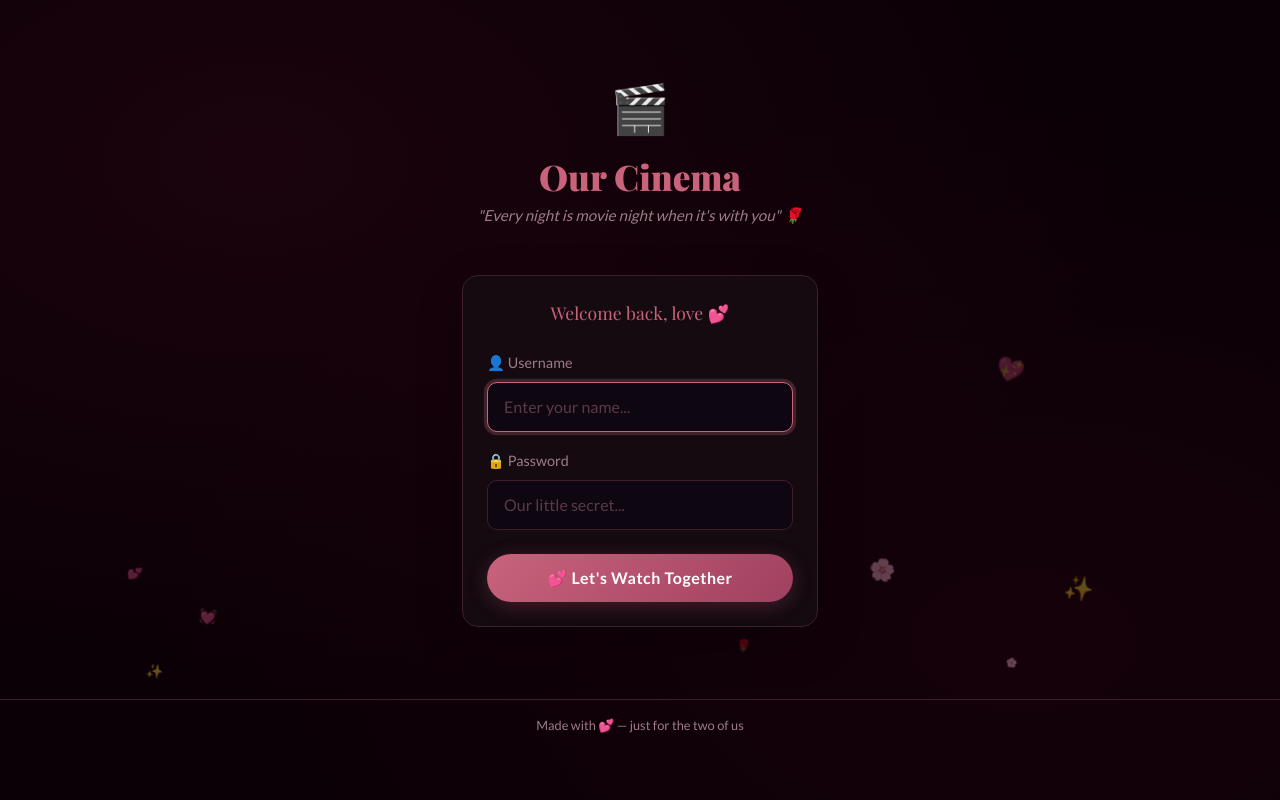
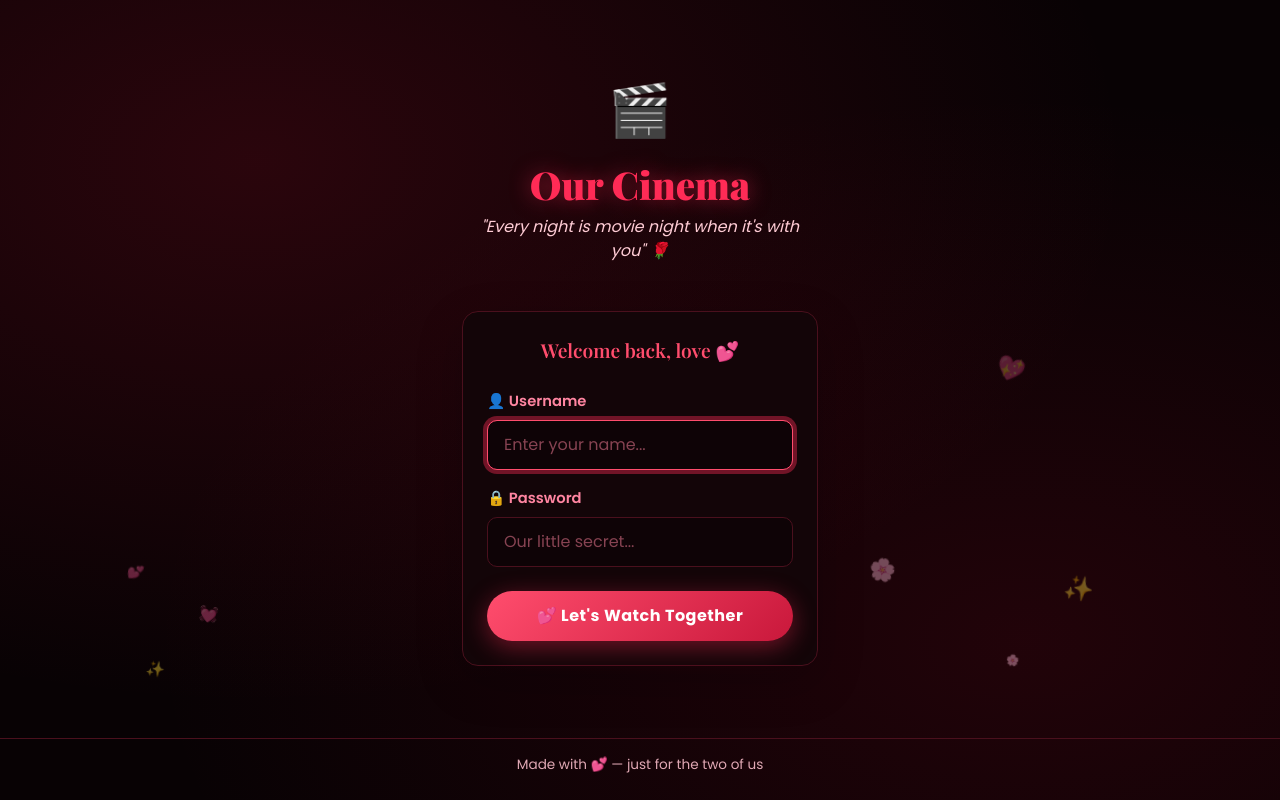
Before and after one commit to akunbaru33/amiflux, a Flask app: page / in a window 1280 px wide. Run offline with Flask 3, Linux system fonts and the light colour scheme.

Commit message:
style: upgrade to vibrant crimson red fonts and glowing romantic accents

```diff
--- a/templates/base.html
+++ b/templates/base.html
@@ -5,19 +5,21 @@
     <meta name="viewport" content="width=device-width, initial-scale=1.0">
     <title>{% block title %}Our Cinema 💕{% endblock %}</title>
     <link href="https://cdn.jsdelivr.net/npm/bootstrap@5.3.3/dist/css/bootstrap.min.css" rel="stylesheet">
-    <link href="https://fonts.googleapis.com/css2?family=Playfair+Display:wght@400;700;900&family=Lato:wght@300;400;700&display=swap" rel="stylesheet">
+    <link href="https://fonts.googleapis.com/css2?family=Playfair+Display:wght@600;700;900&family=Poppins:wght@300;400;600;700&display=swap" rel="stylesheet">
     <style>
         :root {
-            --rose:      #c9637c;
-            --rose-dark: #a04060;
-            --rose-deep: #7a1f3a;
-            --rose-glow: rgba(201,99,124,0.25);
-            --bg:        #0a0006;
-            --card:      #140a10;
-            --card2:     #1e1018;
-            --border:    #3d1f2a;
-            --text:      #f0dde6;
-            --muted:     #9e7b8a;
+            --rose:        #ff2b56;        /* Vivid romantic crimson red */
+            --rose-bright: #ff4d6d;        /* Bright passion red */
+            --rose-dark:   #c9183b;        /* Rich ruby red */
+            --rose-deep:   #800f2f;        /* Deep romantic velvet red */
+            --rose-glow:   rgba(255, 43, 86, 0.4);
+            --bg:          #080204;
+            --card:        #130508;
+            --card2:       #1d080e;
+            --border:      #4a101d;
+            --text:        #ffffff;
+            --text-red:    #ff3366;
+            --muted:       #e0a8b4;
         }
 
         * { box-sizing: border-box; }
@@ -25,120 +27,126 @@
         body {
             background-color: var(--bg);
             background-image:
-                radial-gradient(ellipse at 20% 20%, rgba(120,20,50,0.15) 0%, transparent 60%),
-                radial-gradient(ellipse at 80% 80%, rgba(100,10,40,0.12) 0%, transparent 60%);
+                radial-gradient(ellipse at 20% 20%, rgba(200,20,50,0.18) 0%, transparent 60%),
+                radial-gradient(ellipse at 80% 80%, rgba(180,10,40,0.15) 0%, transparent 60%);
             color: var(--text);
-            font-family: 'Lato', sans-serif;
+            font-family: 'Poppins', sans-serif;
             min-height: 100vh;
         }
 
         h1, h2, h3, h4, h5, .brand-font {
             font-family: 'Playfair Display', serif;
+            color: var(--text-red);
         }
 
         /* ── Navbar ── */
         .navbar {
-            background: linear-gradient(90deg, #060003, #120608) !important;
-            border-bottom: 1px solid var(--border);
-            box-shadow: 0 2px 20px rgba(201,99,124,0.1);
+            background: linear-gradient(90deg, #090103, #180509) !important;
+            border-bottom: 1.5px solid var(--border);
+            box-shadow: 0 4px 25px rgba(255,43,86,0.15);
         }
         .navbar-brand {
             color: var(--rose) !important;
             font-family: 'Playfair Display', serif;
             font-weight: 900;
-            font-size: 1.35rem;
+            font-size: 1.4rem;
             letter-spacing: 1px;
+            text-shadow: 0 0 15px rgba(255,43,86,0.5);
         }
-        .nav-link { color: var(--text) !important; font-size: 0.9rem; }
-        .nav-link:hover { color: var(--rose) !important; }
+        .nav-link { color: #fce4ec !important; font-size: 0.92rem; font-weight: 500; }
+        .nav-link:hover { color: var(--rose-bright) !important; }
 
         /* ── Cards ── */
         .card {
             background-color: var(--card);
             border: 1px solid var(--border);
             border-radius: 16px;
-            box-shadow: 0 4px 24px rgba(0,0,0,0.4);
+            box-shadow: 0 6px 30px rgba(0,0,0,0.6);
         }
         .card-header {
-            background: linear-gradient(90deg, #120608, #1e0c14);
+            background: linear-gradient(90deg, #180509, #240910);
             border-bottom: 1px solid var(--border);
             font-weight: 700;
-            color: var(--rose);
+            color: var(--rose-bright);
             font-family: 'Playfair Display', serif;
             border-radius: 16px 16px 0 0 !important;
+            font-size: 1.1rem;
         }
 
         /* ── Buttons ── */
         .btn-rose {
-            background: linear-gradient(135deg, var(--rose), var(--rose-dark));
+            background: linear-gradient(135deg, var(--rose-bright), var(--rose-dark));
             border: none;
             color: #fff;
             font-weight: 700;
             border-radius: 50px;
-            padding: 12px 32px;
+            padding: 13px 34px;
             font-size: 1rem;
             transition: all 0.3s ease;
-            box-shadow: 0 4px 20px var(--rose-glow);
+            box-shadow: 0 6px 25px var(--rose-glow);
             letter-spacing: 0.5px;
         }
         .btn-rose:hover {
-            background: linear-gradient(135deg, #d4748a, var(--rose));
+            background: linear-gradient(135deg, #ff6b8b, var(--rose));
             color: #fff;
             transform: translateY(-2px);
-            box-shadow: 0 6px 28px rgba(201,99,124,0.45);
+            box-shadow: 0 8px 30px rgba(255,43,86,0.6);
         }
         .btn-rose:disabled {
-            background: #3d2030;
+            background: #4a1824;
             box-shadow: none;
             transform: none;
         }
         .btn-rose-outline {
-            background: transparent;
-            border: 1.5px solid var(--rose);
-            color: var(--rose);
+            background: rgba(255,43,86,0.06);
+            border: 2px solid var(--rose);
+            color: #ff6b8b;
             font-weight: 600;
             border-radius: 50px;
-            padding: 10px 28px;
+            padding: 11px 30px;
             transition: all 0.3s ease;
         }
         .btn-rose-outline:hover {
-            background: var(--rose-glow);
+            background: var(--rose);
             color: #fff;
-            border-color: #d4748a;
+            border-color: var(--rose-bright);
+            box-shadow: 0 4px 20px var(--rose-glow);
         }
 
         /* ── Stats Card ── */
         .stats-card {
-            background: linear-gradient(135deg, #120608, #1e0c14);
-            border: 1px solid var(--rose-deep);
+            background: linear-gradient(135deg, #180509, #290a12);
+            border: 1.5px solid var(--rose-deep);
             border-radius: 16px;
             padding: 24px;
             text-align: center;
-            box-shadow: 0 4px 24px rgba(120,30,58,0.3);
+            box-shadow: 0 6px 30px rgba(128,15,47,0.35);
         }
         .stats-number {
-            font-size: 2.8rem;
+            font-size: 3rem;
             font-weight: 900;
-            color: var(--rose);
+            color: var(--rose-bright);
             font-family: 'Playfair Display', serif;
+            text-shadow: 0 0 20px rgba(255,43,86,0.5);
         }
 
         /* ── Token Banner ── */
         .token-banner {
-            background: linear-gradient(135deg, #120008, #200a15, #120008);
-            border: 1px solid var(--rose-deep);
+            background: linear-gradient(135deg, #180307, #2b0811, #180307);
+            border: 1.5px solid var(--rose);
             border-radius: 16px;
             padding: 28px 20px;
             text-align: center;
             position: relative;
             overflow: hidden;
+            box-shadow: 0 0 35px rgba(255,43,86,0.25);
         }
         .token-banner::before {
             content: '';
             position: absolute;
             top: -50%; left: -50%;
             width: 200%; height: 200%;
-            background: radial-gradient(ellipse, rgba(201,99,124,0.06) 0%, transparent 60%);
+            background: radial-gradient(ellipse, rgba(255,43,86,0.12) 0%, transparent 60%);
             pointer-events: none;
         }
 
@@ -146,47 +154,53 @@
         .info-card {
             background: var(--card2);
             border: 1px solid var(--border);
-            border-radius: 12px;
-            padding: 16px;
+            border-radius: 14px;
+            padding: 18px;
             text-align: center;
+            transition: transform 0.2s;
+        }
+        .info-card:hover {
+            transform: translateY(-2px);
+            border-color: var(--rose);
         }
 
         /* ── Badge ── */
         .badge-quality {
-            background: linear-gradient(135deg, var(--rose), var(--rose-dark));
+            background: linear-gradient(135deg, var(--rose-bright), var(--rose-dark));
             color: #fff;
             border-radius: 20px;
-            padding: 3px 14px;
-            font-size: 0.8rem;
+            padding: 4px 16px;
+            font-size: 0.85rem;
             font-weight: 700;
             letter-spacing: 1px;
+            box-shadow: 0 2px 10px rgba(255,43,86,0.4);
         }
 
         /* ── Forms ── */
         .form-control, .form-select {
-            background-color: #0e0610;
-            border: 1px solid var(--border);
-            color: var(--text);
+            background-color: #0e0306;
+            border: 1.5px solid var(--border);
+            color: #ffffff;
             border-radius: 10px;
             padding: 12px 16px;
         }
         .form-control:focus, .form-select:focus {
-            background-color: #0e0610;
-            border-color: var(--rose);
-            color: var(--text);
-            box-shadow: 0 0 0 0.2rem var(--rose-glow);
+            background-color: #0e0306;
+            border-color: var(--rose-bright);
+            color: #ffffff;
+            box-shadow: 0 0 0 0.25rem var(--rose-glow);
         }
-        .form-control::placeholder { color: #5a3a48; }
+        .form-control::placeholder { color: #874352; }
 
         /* ── Table ── */
-        .table { color: var(--text); }
-        .table thead th { color: var(--rose); border-color: var(--border); font-family: 'Playfair Display', serif; }
-        .table tbody td { border-color: #2a1520; }
-        .table tbody tr:hover { background-color: #1a0e14; }
+        .table { color: #ffffff; }
+        .table thead th { color: var(--rose-bright); border-color: var(--border); font-family: 'Playfair Display', serif; }
+        .table tbody td { border-color: #2b0b14; }
+        .table tbody tr:hover { background-color: #1f0810; }
 
         /* ── Alerts ── */
-        .alert-success { background-color: #0a1a0e; border-color: #1a4a22; color: #6fcf97; border-radius: 12px; }
-        .alert-danger  { background-color: #1a080e; border-color: var(--rose-deep); color: #e8a0b4; border-radius: 12px; }
+        .alert-success { background-color: #0d2612; border-color: #1b5e20; color: #81c784; border-radius: 12px; }
+        .alert-danger  { background-color: #24050b; border-color: var(--rose-deep); color: #ff85a1; border-radius: 12px; }
 
         /* ── Floating hearts ── */
         .hearts-bg {
@@ -200,30 +214,30 @@
         .heart {
             position: absolute;
             bottom: -30px;
-            font-size: 1rem;
+            font-size: 1.1rem;
             opacity: 0;
             animation: floatHeart linear infinite;
         }
         @keyframes floatHeart {
             0%   { transform: translateY(0) rotate(0deg); opacity: 0; }
-            10%  { opacity: 0.4; }
-            90%  { opacity: 0.15; }
-            100% { transform: translateY(-100vh) rotate(30deg); opacity: 0; }
+            10%  { opacity: 0.45; }
+            90%  { opacity: 0.2; }
+            100% { transform: translateY(-100vh) rotate(35deg); opacity: 0; }
         }
 
         /* ── Divider ── */
         .rose-divider {
             border: none;
             height: 1px;
-            background: linear-gradient(90deg, transparent, var(--rose-deep), transparent);
-            margin: 24px 0;
+            background: linear-gradient(90deg, transparent, var(--rose), transparent);
+            margin: 26px 0;
         }
 
         /* ── Footer ── */
         footer {
             border-top: 1px solid var(--border);
             color: var(--muted);
-            font-size: 0.8rem;
+            font-size: 0.85rem;
         }
 
         /* ── Result box (hidden but kept for JS) ── */
@@ -277,7 +291,7 @@
                 <li class="nav-item">
                     <span class="nav-link" style="color:var(--muted);">
                         👤 {{ current_user.username }}
-                        {% if current_user.is_admin() %}<span class="badge" style="background:var(--rose);font-size:0.6rem;border-radius:20px;">ADMIN</span>{% endif %}
+                        {% if current_user.is_admin() %}<span class="badge" style="background:var(--rose);font-size:0.65rem;border-radius:20px;">ADMIN</span>{% endif %}
                     </span>
                 </li>
                 <li class="nav-item">
@@ -322,7 +336,7 @@
         h.classList.add('heart');
         h.textContent = heartEmojis[Math.floor(Math.random() * heartEmojis.length)];
         h.style.left = Math.random() * 100 + 'vw';
-        h.style.fontSize = (Math.random() * 1 + 0.5) + 'rem';
+        h.style.fontSize = (Math.random() * 0.9 + 0.6) + 'rem';
         const dur = Math.random() * 12 + 8;
         h.style.animationDuration = dur + 's';
         h.style.animationDelay = Math.random() * 5 + 's';
--- a/templates/login.html
+++ b/templates/login.html
@@ -7,31 +7,33 @@
 
         <!-- Logo & Title -->
         <div class="text-center mb-5">
-            <div style="font-size:3rem; margin-bottom:12px;">🎬</div>
-            <h1 style="color:#c9637c; font-size:2.2rem; font-weight:900; margin-bottom:6px;">Our Cinema</h1>
-            <p style="color:#9e7b8a; font-size:0.95rem; font-style:italic;">
+            <div style="font-size:3.2rem; margin-bottom:12px;">🎬</div>
+            <h1 style="color:#ff2b56; font-size:2.4rem; font-weight:900; margin-bottom:8px; text-shadow:0 0 20px rgba(255,43,86,0.5);">
+                Our Cinema
+            </h1>
+            <p style="color:#ffccd5; font-size:1rem; font-style:italic;">
                 "Every night is movie night when it's with you" 🌹
             </p>
         </div>
 
         <!-- Login Card -->
-        <div class="card shadow-lg" style="border-color:#3d1f2a;">
+        <div class="card shadow-lg" style="border-color:#4a101d;">
             <div class="card-body p-4">
 
-                <p class="text-center mb-4" style="color:#c9637c; font-family:'Playfair Display',serif; font-size:1.1rem;">
+                <p class="text-center mb-4" style="color:#ff4d6d; font-family:'Playfair Display',serif; font-size:1.2rem; font-weight:600;">
                     Welcome back, love 💕
                 </p>
 
                 <form method="POST" action="{{ url_for('login') }}">
                     <div class="mb-3">
-                        <label class="form-label" style="color:#9e7b8a; font-size:0.9rem;">
+                        <label class="form-label" style="color:#ff85a1; font-size:0.92rem; font-weight:600;">
                             👤 Username
                         </label>
                         <input type="text" name="username" class="form-control"
                                placeholder="Enter your name..." required autofocus>
                     </div>
                     <div class="mb-4">
-                        <label class="form-label" style="color:#9e7b8a; font-size:0.9rem;">
+                        <label class="form-label" style="color:#ff85a1; font-size:0.92rem; font-weight:600;">
                             🔒 Password
                         </label>
                         <input type="password" name="password" class="form-control"
```
Also changed, not shown: templates/dashboard.html (+34 -22 lines).
